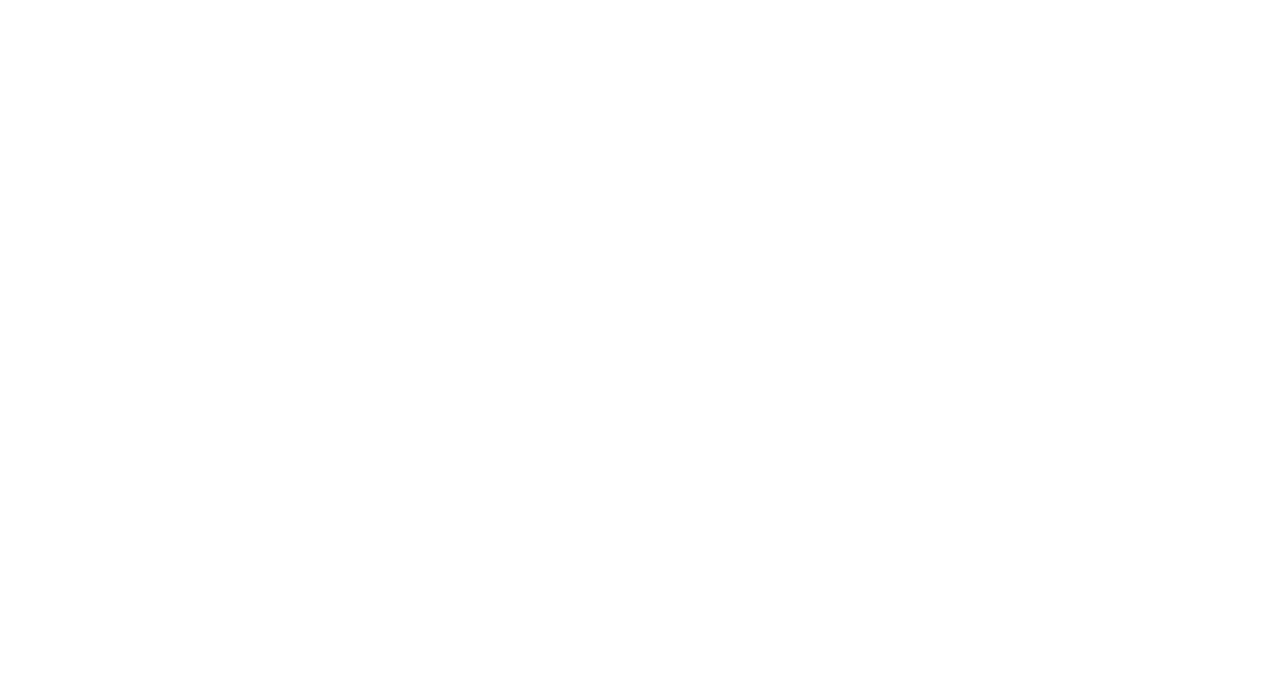
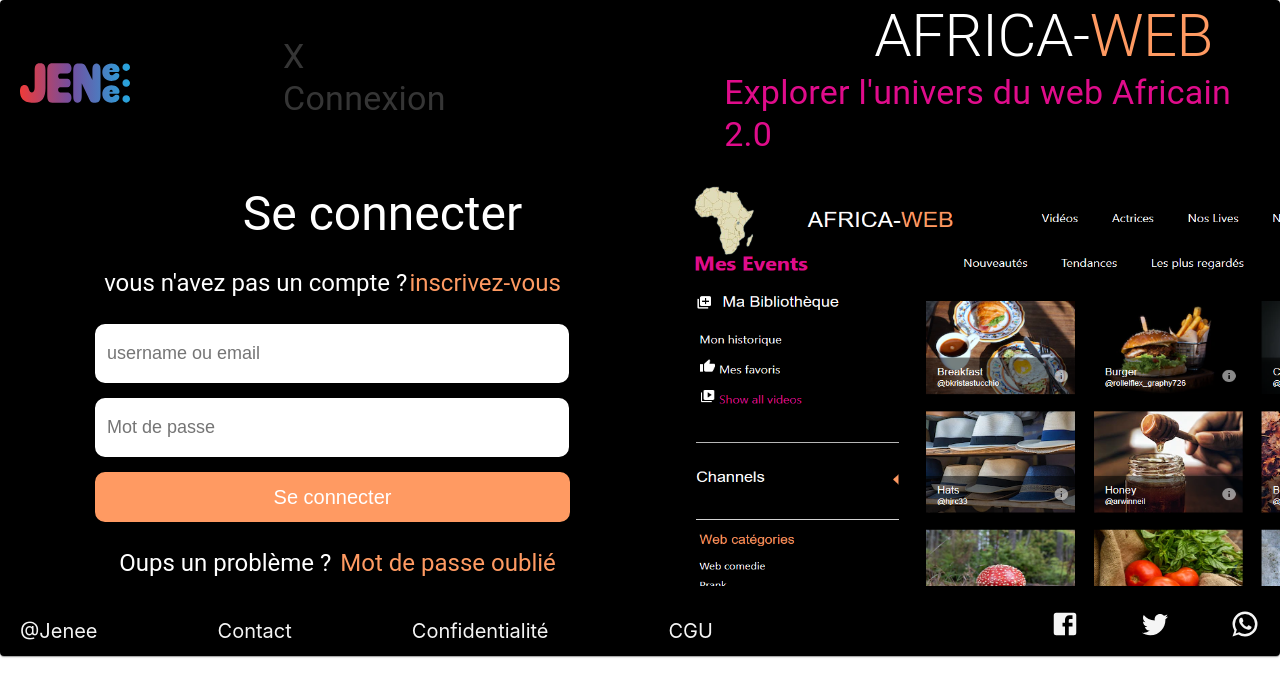
Before and after one commit to kuetcheal/MonApplicationWeb, a React (Create React App) app: page /connexion in a window 1280 px wide. Before the commit this address had no page. Shown: the top 696 px of the page. Built offline with nearby package versions, Linux system fonts and the light colour scheme.

Commit message:
modification de forgetPassword.jsx

```diff
--- a/src/App.js
+++ b/src/App.js
@@ -14,7 +14,7 @@
     <Router>
       <Routes>
       <Route path="/" element={<Inscription/>} />
-      <Route path="/navbar" element={<Connexion/>} />
+      <Route path="/connexion" element={<Connexion/>} />
       <Route path="/navbar" element={<Navbar/>} />
       <Route path="/forgetPassword" element={<ForgetPassword/>} />
       <Route path="/videos" element={<Videos/>} />
--- a/src/components/Authentification/connexion.css
+++ b/src/components/Authentification/connexion.css
@@ -51,7 +51,7 @@
   .main{
     display: flex;
   }
-  .box{
+  .boxe{
     display: flex;
     gap: 25px;
     flex-direction: column;
@@ -59,7 +59,7 @@
     margin-left: 100px;
   }
 
-  .input-container {
+  .input-containere {
     display: flex;
     align-items: center;
     flex-grow: 1;
@@ -84,3 +84,60 @@
 .forgot-password:hover {
   color: rgb(224, 12, 139);
 }
+.formulaire{
+  gap: "20px"
+}
+
+.sites img {
+  height: 400px;
+  width: 650px;
+  margin-left: 120px;
+  transition: transform 0.3s ease-in-out;
+  cursor: pointer;
+}
+
+.sites img:hover {
+  transform: scale(1.1); /* Grossissement de l'image lorsqu'elle est survolée */
+}
+
+
+.confidentialites{
+  display: flex;
+  justify-content: space-between;
+ bottom: 20px;
+  position: relative;
+  top: -100px;
+}
+.class{
+  display: flex;
+  gap: 120px;
+  font-size: 25px;
+  margin-left: 20px;
+  position: relative;
+  top: -60px;
+}
+.class a {
+  text-decoration: none;
+  color: whitesmoke;
+  font-size: 20px;
+}
+.outil{
+  display: flex;
+  gap: 60px;
+  right: 20px;
+  position: relative;
+  top: -70px;
+}
+.outil svg {
+  width: 30px;
+  height: 30px;
+  color: whitesmoke;
+}
+
+.outil svg:hover{
+  color: rgb(224, 12, 139);
+ }
+
+ .class a:hover{
+    color: rgb(224, 12, 139);
+   }
--- a/src/components/Authentification/connexion.jsx
+++ b/src/components/Authentification/connexion.jsx
@@ -1,32 +1,34 @@
 import React, { useState, useEffect } from "react";
 import { Typography, Card } from "@mui/material";
 import "./connexion.css";
-import {useNavigate} from "react-router-dom"
-import axios from 'axios'
-import Swal from 'sweetalert2';
+// import Navbar from './Navbar'
+// import { useNavigate } from "react-router-dom";
+// import axios from "axios";
+// import Swal from "sweetalert2";
 import { Link } from "react-router-dom";
-
+import FacebookIcon from "@mui/icons-material/Facebook";
+import TwitterIcon from "@mui/icons-material/Twitter";
+import WhatsAppIcon from "@mui/icons-material/WhatsApp";
 
 const styles = {
   card: {
     backgroundColor: "black",
-    height: "100%",
+    height: "656px",
     width: "100%",
-    backgroundImage: `url('https://c.wallhere.com/photos/45/4f/1920x1080_px_artwork_Colorful_digital_art_Lights-569988.jpg!d')`,
-    backgroundSize: "cover",
-    backgroundPosition: "center",
+    // backgroundImage: `url('https://c.wallhere.com/photos/45/4f/1920x1080_px_artwork_Colorful_digital_art_Lights-569988.jpg!d')`,
+    // backgroundSize: "cover",
+    // backgroundPosition: "center",
   },
 };
 
 const Connexion = () => {
-  const navigate = useNavigate();
-  const [passe, setPasse] = useState("");
-  const [email, setEmail] = useState("");
-  const [admins, setAdmins] = useState([]);
-  useEffect(() => {
-    seConnecter();
-  }, []);
-
+  // const navigate = useNavigate();
+  // const [passe, setPasse] = useState("");
+  // const [email, setEmail] = useState("");
+  // const [admins, setAdmins] = useState([]);
+  // useEffect(() => {
+  //   seConnecter();
+  // }, []);
 
   //   const seConnecter =async()=> {
   //     await axios.get(`http://localhost:8000/api/listeAdmin`).then(({data})=>{
@@ -51,40 +53,39 @@
   //         }
   // }
 
-const seConnecter = async () => {
-    try {
-      const response = await axios.get(`http://localhost:8000/api/listeAdmin`);
-      setAdmins(response.data);
-      if (response.data.length > 0) {
-        const isAdmin = admins.some(
-          (valeur) =>
-            (valeur.nomAdmin === email || valeur.email === email) &&
-            valeur.motPasse === passe
-        );
+  // const seConnecter = async () => {
+  //   try {
+  //     const response = await axios.get(`http://localhost:8000/api/listeAdmin`);
+  //     setAdmins(response.data);
+  //     if (response.data.length > 0) {
+  //       const isAdmin = admins.some(
+  //         (valeur) =>
+  //           (valeur.nomAdmin === email || valeur.email === email) &&
+  //           valeur.motPasse === passe
+  //       );
 
-        if (isAdmin) {
-          navigate("/navbar");
-        } else {
-          Swal.fire({
-            icon: "error",
-            text: "Erreur de connexion",
-          });
-        }
-      } else {
-        Swal.fire({
-          icon: "error",
-          text: "Aucun admin dans la base de données",
-        });
-      }
-    } catch (error) {
-      console.error("Erreur lors de la connexion :", error);
-      Swal.fire({
-        icon: "error",
-        text: "Une erreur s'est produite lors de la connexion",
-      });
-    }
-  };
-
+  //       if (isAdmin) {
+  //         navigate("/navbar");
+  //       } else {
+  //         Swal.fire({
+  //           icon: "error",
+  //           text: "Erreur de connexion",
+  //         });
+  //       }
+  //     } else {
+  //       Swal.fire({
+  //         icon: "error",
+  //         text: "Aucun admin dans la base de données",
+  //       });
+  //     }
+  //   } catch (error) {
+  //     console.error("Erreur lors de la connexion :", error);
+  //     Swal.fire({
+  //       icon: "error",
+  //       text: "Une erreur s'est produite lors de la connexion",
+  //     });
+  //   }
+  // };
 
   return (
     <Card style={styles.card}>
@@ -118,7 +119,7 @@
       </div>
 
       <div className="main">
-        <div className="box">
+        <div className="boxe">
           {" "}
           <div className="slogane">
             <Typography variant="h3" component="h1" style={{ color: "white" }}>
@@ -133,45 +134,75 @@
               </Link>
             </Typography>
           </div>
-          <form onSubmit={(e) => { e.preventDefault(); seConnecter(); }}>
-
-            <div className="input-container">
+          <div className="formulaire">
+            <form>
+              {/* <form
+              onSubmit={(e) => {
+                e.preventDefault();
+                seConnecter();
+              }}
+            > */}
+              <div className="input-containere">
                 <input
                   className="edit-input4"
                   placeholder="username ou email"
                   type="text"
-                value={email}
-                onChange = {(e) => setEmail(e.target.value)}
                 />
               </div>
-            <div className="input-container">
+              <div className="input-containere" style={{ marginTop: "15px" }}>
                 <input
                   className="edit-input4"
                   placeholder="Mot de passe"
                   type="password"
-                value={passe}
-                onChange = {(e) => setPasse(e.target.value)}
                 />
               </div>
 
-          <div className="connexion">
+              <div className="connexion" style={{ marginTop: "15px" }}>
                 <div className="connecter">
-              <button type="submit" className="connecter-button"> Se connecter </button>
+                  <Link to="/navbar">
+                    <button type="submit" className="connecter-button">
+                      {" "}
+                      Se connecter{" "}
+                    </button>
+                  </Link>
                 </div>{" "}
               </div>
             </form>
-          <div className="forgot-password">
+          </div>
+          <div className="inscription" style={{ marginLeft: "10px" }}>
             <Typography variant="h5" component="h1" style={{ color: "white" }}>
-              Mot de passe oublié ?
+              Oups un problème ?
+              <Link
+                to="/forgetPassword"
+                className="suppression__link"
+                style={{ marginLeft: "9px" }}
+              >
+                <span>Mot de passe oublié</span>{" "}
+              </Link>
             </Typography>
           </div>
         </div>
-        <div className="site">
-          <img
-            src={process.env.PUBLIC_URL + "/site.PNG"}
-            alt="Mon image"
-            style={{ height: "500px", width: "650px", marginLeft: "120px" }}
-          />
+        <div className="sites">
+          <img src={process.env.PUBLIC_URL + "/site.PNG"} alt="Mon image" />
+        </div>
+      </div>
+      <div className="confidentialites">
+        <div className="class">
+          <Link to="/#">@Jenee</Link>
+          <Link to="/#">Contact</Link>
+          <Link to="/#">Confidentialité</Link>
+          <Link to="/#">CGU</Link>
+        </div>
+        <div className="outil">
+          <Link to="/#">
+            <FacebookIcon />
+          </Link>
+          <Link to="/#">
+            <TwitterIcon />
+          </Link>
+          <Link to="/#">
+            <WhatsAppIcon />
+          </Link>
         </div>
       </div>
     </Card>
@@ -179,3 +210,34 @@
 };
 
 export default Connexion;
+
+{
+  /* <div className="input-containere">
+<input
+  className="edit-input4"
+  placeholder="username ou email"
+  type="text"
+  value={email}
+  onChange={(e) => setEmail(e.target.value)}
+/>
+</div>
+<div className="input-containere" style={{ marginTop: "15px" }}>
+<input
+  className="edit-input4"
+  placeholder="Mot de passe"
+  type="password"
+  value={passe}
+  onChange={(e) => setPasse(e.target.value)}
+/>
+</div> */
+}
+
+{
+  /* <div className="input-containere">
+<input
+  className="edit-input4"
+  placeholder="username ou email"
+  type="text"
+  value={email}
+/> */
+}
--- a/src/components/Authentification/forgetPassword.jsx
+++ b/src/components/Authentification/forgetPassword.jsx
@@ -94,11 +94,15 @@
                 Passer à l'étape suivante
               </button>
               <Dialog open={open} onClose={handleClose}>
-                <DialogTitle>Subscribe</DialogTitle>
+                <DialogTitle
+                  style={{ color: "rgb(224, 12, 139)", textAlign: "center" }}
+                >
+                  Mot de passe oublié
+                </DialogTitle>
                 <DialogContent>
                   <DialogContentText>
-                    To subscribe to this website, please enter your email
-                    address here. We will send updates occasionally.
+                    Vous y êtes presque, pour modifier votre mot de passe
+                    veuillez consulter vos mails pour poursuivre la procédure.
                   </DialogContentText>
                   <TextField
                     autoFocus
@@ -131,14 +135,14 @@
           />
         </div>
       </div>
-      <div className="confidentialites">
-        <div className="item">
+      <div className="confidentialitées">
+        <div className="itemes">
           <Link to="/#">@Jenee</Link>
           <Link to="/#">Contact</Link>
           <Link to="/#">Confidentialité</Link>
           <Link to="/#">CGU</Link>
         </div>
-        <div className="outil">
+        <div className="outilité">
           <Link to="/#">
             <FacebookIcon />
           </Link>
--- a/src/components/Authentification/inscription.jsx
+++ b/src/components/Authentification/inscription.jsx
@@ -19,11 +19,12 @@
 const styles = {
   card: {
     backgroundColor: "black",
-    height: "660px",
+    height: "656px",
     width: "100%",
   },
 };
 
+//Ouverture de la popup
 const Inscription = () => {
   const [open, setOpen] = React.useState(false);
 
@@ -79,7 +80,7 @@
               vous avez déjà un compte ?
               <Link
                 className="suppression__link"
-                to="/navbar"
+                to="/connexion"
                 style={{ marginLeft: "2px" }}
               >
                 <span>Connectez-vous</span>{" "}
@@ -87,12 +88,10 @@
             </Typography>
           </div>
           <div className="input-container">
-            <input
-              className="edit"
-              placeholder="username ou email"
-              type="text"
-              style={{ width: "450px" }}
-            />
+            <input className="edit" placeholder="username " type="text" />
+          </div>
+          <div className="input-container">
+            <input className="edit" placeholder=" email" type="text" />
           </div>
           <div className="input-container">
             <input
@@ -101,12 +100,13 @@
               type="password"
             />
           </div>
-          <div className="connexion">
+          <div className={`connexion ${open ? "with-opacity" : ""}`}>
             <div className="connecter">
               <button
                 variant="outlined"
                 onClick={handleClickOpen}
                 className="connecter-button"
+                style={{ width: "475px", height: "35px" }}
               >
                 S'inscrire
               </button>
@@ -134,7 +134,7 @@
               </Dialog>
             </div>{" "}
           </div>
-          <div
+          {/* <div
             className="forgot-password"
             style={{ color: "white", listStyleType: "none" }}
           >
@@ -146,6 +146,18 @@
               <Link className="forgot__link" to="/forgetPassword">
                 {" "}
                 <span> Mot de passe oublié ?</span>{" "}
+              </Link>
+            </Typography>
+          </div> */}
+          <div className="inscription" style={{ marginLeft: "10px" }}>
+            <Typography variant="h5" component="h1" style={{ color: "white" }}>
+              Oups un problème ?
+              <Link
+                to="/forgetPassword"
+                className="suppression__link"
+                style={{ marginLeft: "9px" }}
+              >
+                <span>Mot de passe oublié</span>{" "}
               </Link>
             </Typography>
           </div>
```
Also changed, not shown: src/components/Authentification/forgetPassword.css (+15 -15 lines), src/components/Authentification/inscription.css (+6 -3 lines). Lines whose indentation alone changed are shown as unchanged.
